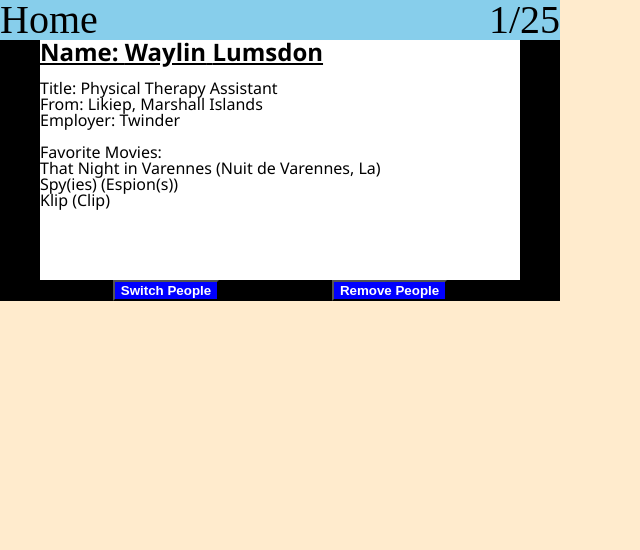
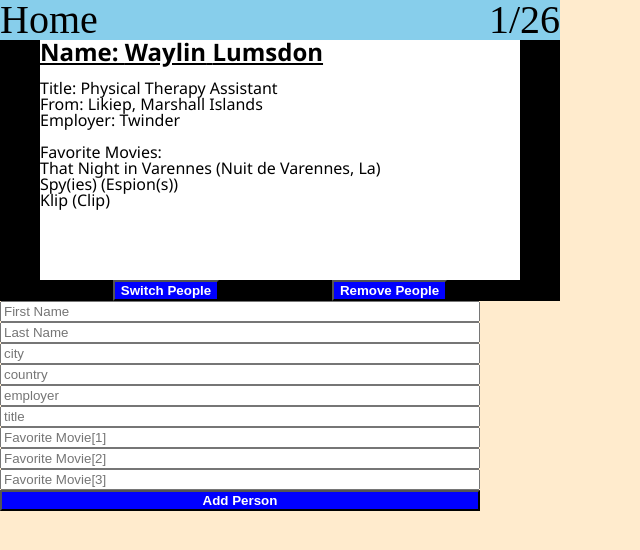
Before and after one commit to Most-Basic33/react-i-ii-afternoon2, a React (Create React App) app: page / in a window 1280 px wide. Shown: the top 550 px of the page, without its empty margins (0-640 px from the left). Built offline with nearby package versions, Linux system fonts and the light colour scheme.

Commit message:
95%done need to learn life cycle methods and gotta convert the new data

```diff
--- a/src/App.css
+++ b/src/App.css
@@ -49,3 +49,11 @@ button{
   font-family: 'Segoe UI', Tahoma, Geneva, Verdana, sans-serif;
 
 }
+.form{
+  height: auto;
+  width: 60vh;
+  display: flex;
+  flex-direction: column;
+  align-content: center;
+  justify-content: space-evenly;
+}
--- a/src/App.js
+++ b/src/App.js
@@ -4,6 +4,7 @@ import './App.css';
 import Data from './Components/Data'
 import Card from './Components/Card'
 import Header from './Components/Header';
+import Form from './Components/Form';
 
 
 
@@ -21,7 +22,7 @@ class App extends Component {
   handleRemove=(id)=>{
     alert('Item deleted')
     const remove = this.state.array.filter(element => element.id !==id)
-    console.log(remove,'remove')
+    //console.log(remove,'remove')
     this.setState({
       array:remove,
       counter:this.state.counter+1
@@ -37,18 +38,13 @@ class App extends Component {
   render() {
     const { counter } = this.state
     let output = [];
-    if(counter === 26){
+    if(counter == Data.length){
       this.setState({
         counter: 1
       })
     }
     output = (Data).filter((e, i, a) => e.id === this.state.counter)
-    //console.log(output, "output of filtered item")
-    // const mappedArray = Data.map((element, index) => {
-    //  // counter = index;
-    //   return  <div key={index} element={element}>{JSON.stringify(element)}</div>
 
-    // })
    return (
     <div className='app'>
     <section className='body'>
@@ -58,7 +54,9 @@ class App extends Component {
       <button onClick={(e)=> this.handleClick(e)}>Switch People</button>
         <button onClick={()=>this.handleRemove(this.state.counter) }>Remove People</button>
         </div>
+        <Form counter={counter}/>
        </section>
+
 
     </div>
   );
--- a/src/Components/Data.js
+++ b/src/Components/Data.js
@@ -287,11 +287,11 @@
     },
     {
       id:26,
-      name: {first:null, last:null },
-      city:null,
-      country:null,
-      employer:null,
-      title:null,
+      name: {first:'null', last:'null' },
+      city:'null',
+      country:'null',
+      employer:'null',
+      title:'null',
       favoriteMovies: [
         null,
         null,
--- /dev/null
+++ b/src/Components/Form.js
@@ -0,0 +1,128 @@
+import React, { Component  } from 'react';
+import Data from './Data';
+class Form extends Component{
+constructor(props){
+    super(props);
+    this.state ={
+        id:this.props.counter,
+        fname:'',lname:'',
+        city:'',
+        country:'',
+        employer:'',
+        title:'',
+        favoriteMovies1:'',
+        favoriteMovies2:'',
+        favoriteMovies3:'',
+        newPerson:Data
+    }
+}
+addAppt=(info)=>{
+    let newArray = [...Data]
+    Data.push(info);
+    newArray.push(info)
+    this.setState({
+        newPerson: newArray
+    })
+
+}
+handleChage=(e)=>{
+    console.log(e.target.value)
+    this.setState({
+        [e.target.name] : e.target.value
+    })
+}
+handleSubmit =(e)=>{
+    e.preventDefault();
+  this.addAppt(this.state)
+  this.setState({
+      fname:'',
+      lname:'',
+      city:'',
+      country:'',
+      employer:'',
+      title:'',
+      favoriteMovies1:'',
+      favoriteMovies2:'',
+      favoriteMovies3:''
+
+  })
+
+}
+
+render(){
+
+    return(
+        <form className='form' onSubmit={this.handleSubmit}>
+            <input
+                type='text'
+                placeholder='First Name'
+                name='fname'
+                value={this.state.fname}
+                onChange={this.handleChage}
+            />
+             <input
+                type='text'
+                placeholder='Last Name'
+                name='lname'
+                value={this.state.lname}
+                onChange={this.handleChage}
+            />
+             <input
+                type='text'
+                placeholder='city'
+                name='city'
+                value={this.state.city}
+                onChange={this.handleChage}
+            />
+             <input
+                type='text'
+                placeholder='country'
+                name='country'
+                value={this.state.country}
+                onChange={this.handleChage}
+            />
+             <input
+                type='text'
+                placeholder='employer'
+                name='employer'
+                value={this.state.employer}
+                onChange={this.handleChage}
+            />
+             <input
+                type='text'
+                placeholder='title'
+                name='title'
+                value={this.state.title}
+                onChange={this.handleChage}
+            />
+
+             <input
+                type='text'
+                placeholder='Favorite Movie[1]'
+                name='favoriteMovies1'
+                value={this.state.favoriteMovies1}
+                onChange={this.handleChage}
+            />
+             <input
+                type='text'
+                placeholder='Favorite Movie[2]'
+                name='favoriteMovies2'
+                value={this.state.favoriteMovies2}
+                onChange={this.handleChage}
+            />
+             <input
+                type='text'
+                placeholder='Favorite Movie[3]'
+                name='favoriteMovies3'
+                value={this.state.name}
+                onChange={this.handleChage}
+            />
+            <button>Add Person</button>
+            {console.log(this.state)}
+            {console.log(this.state.newPerson)}
+
+        </form>
+    )
+}
+}
+export default Form;
--- a/src/Components/Header.js
+++ b/src/Components/Header.js
@@ -1,12 +1,14 @@
  import  React  from 'react';
+import Data from './Data';
+import Form from './Form';
 
  const Header = (props) => {
-     //console.log(props)
+     console.log(Form.newPerson)
      return(
 
          <header className='headPiece'>
          <div> Home</div>
-               {props.count}/25
+               {props.count}/{Data.length}
          </header>
      )
  }
```
